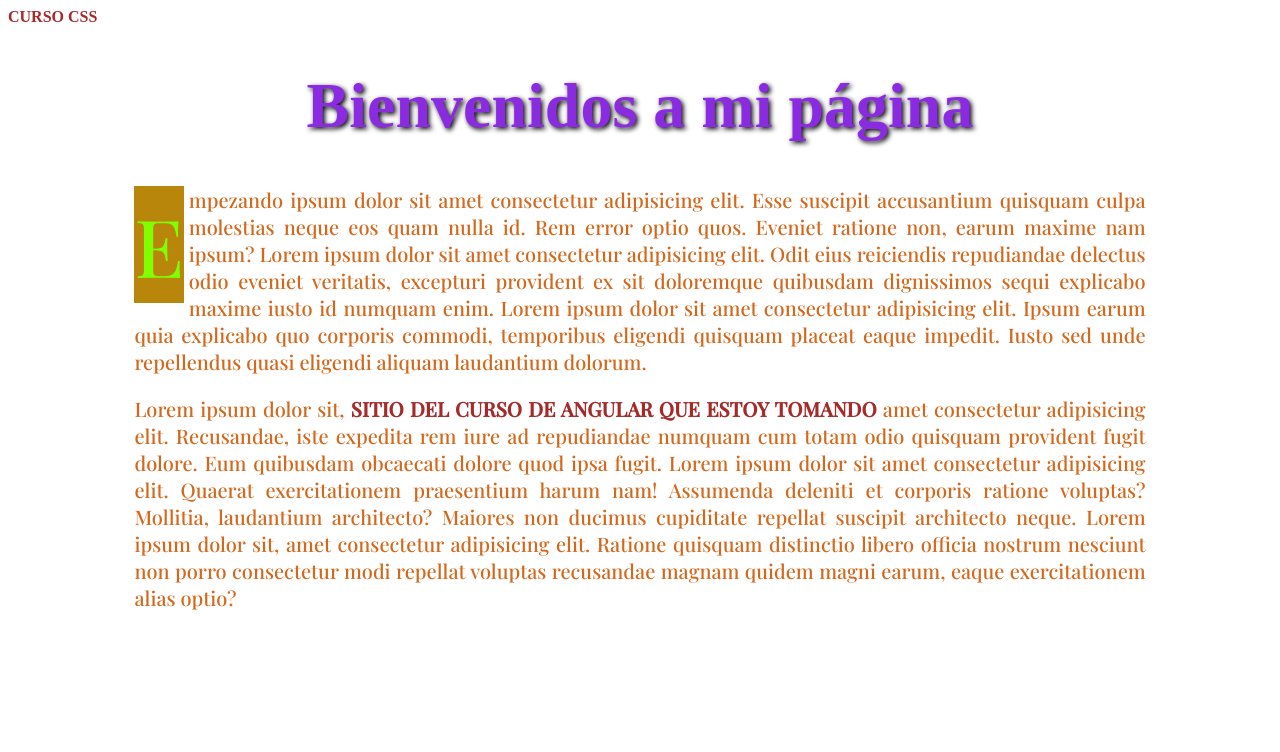
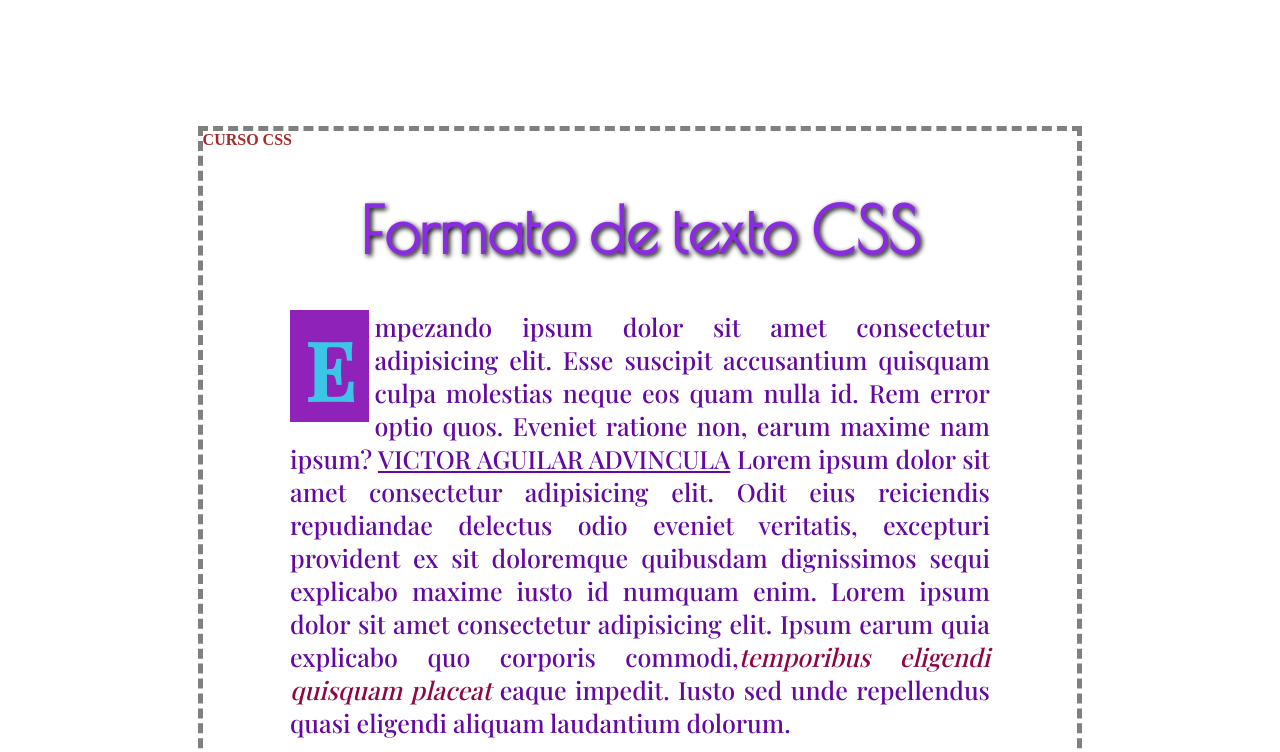
Before and after one commit to AdvinculaVictor/web-platform-static, a plain HTML site: page textoCss.html in a window 1280 px wide. Shown: the top 752 px of the page. Drawn offline with nearby package versions, Linux system fonts and the light colour scheme; a web font is replaced by a local one.

Commit message:
Change text style in textcss

```diff
--- a/styleTexto.css
+++ b/styleTexto.css
@@ -1,7 +1,14 @@
   @import url('https://fonts.googleapis.com/css2?family=Gentium+Book+Plus:ital@1&family=Playfair+Display:wght@500&display=swap');
+  /*@import url('https://fonts.googleapis.com/css2?family=Rubik+Puddles&display=swap');
+  @import url('https://fonts.googleapis.com/css2?family=Indie+Flower&display=swap'); */
+  @import url('https://fonts.googleapis.com/css2?family=Poiret+One&display=swap');
+  @import url('https://fonts.googleapis.com/css2?family=Parisienne&display=swap');
 
 h1{
-  font-family: 'Gentium Book Plus', serif;
+  /*font-family: 'Gentium Book Plus', serif;
+  font-family: 'Rubik Puddles', cursive;
+  font-family: 'Indie Flower', cursive;*/
+  font-family: 'Poiret One', cursive;
   font-size: 64px;
   text-align: center;
   color:blueviolet;
@@ -9,22 +16,25 @@ h1{
 }
 p{
   font-family: 'Playfair Display', serif;
-  font-size: 20px;
+  /* font-family: 'Parisienne', cursive; */
+  font-size: 25px;
   text-align: justify;
-  color:chocolate;
+  color:rgb(99, 8, 160);
   width: 80%;
   margin-left: auto;
   margin-right: auto;
 }
 p.capital::first-letter{
-  color:chartreuse;
+  color:rgb(60, 197, 231);
   font-size: 80px;
   float:left;
-  background-color: darkgoldenrod;
+  background-color: rgb(143, 35, 185);
   padding-top: 5px;
-  padding-bottom: 5px;
+  padding-right: 15px;
+  padding-left: 15px;
   margin-right: 5px;
-}
+  font-weight: bold;
+  }
 a{
   text-decoration:none;
   color: brown;
@@ -34,3 +44,21 @@ a{
 a:hover{
   color:cadetblue;
 }
+
+.underline{
+  text-decoration: underline;
+}
+
+.italic{
+  font-style: italic;
+  color: rgb(143, 6, 70);
+}
+
+.border{
+  border: 5px dashed gray;
+  /* margin-top: 10%;
+  margin-right: 15%;
+  margin-bottom: 10%;
+  margin-left: 15%; */
+  margin: 10% 15% 10% 15%;
+}
--- a/stylesCursoCSS.css
+++ b/stylesCursoCSS.css
@@ -9,6 +9,8 @@ body{
   font-family: 'Open Sans', sans-serif;
   font-family: 'Proza Libre', sans-serif;
   background-image: url("imagenes/tiguan.jpeg");
+  margin-left: 50px;
+  margin-right: 50px;
 }
 
 nav {
@@ -43,6 +45,7 @@ h1{
 }
 h2{
   color:rgb(60, 14, 145);
+  background-color: blanchedalmond;
 }
 #titulo {
   color:rgb(120, 42, 165);
@@ -64,7 +67,7 @@ h2.brown{
 }
 
 .rgba{
-  background-color: rgba(231, 142, 76, 0.3); /*canal alpha*/
+  background-color: rgba(231, 142, 76, 0.75); /*canal alpha*/
 }
 
 .hsl{
@@ -74,3 +77,14 @@ h2.brown{
 .hsla{
   background-color: hsla(120, 68%, 48%, 0.5); /*canal alpha*/
 }
+
+footer {
+  position: fixed;
+  left: 0;
+  bottom: 0;
+  width: 100%;
+  background-color: red;
+  color: white;
+  text-align: center;
+  padding: 14px 16px;
+}
--- a/textoCss.html
+++ b/textoCss.html
@@ -14,20 +14,21 @@
   <title>Ejercicio texto CSS</title>
 </head>
 <body>
+  <div class="border">
     <nav>
       <a href="cursocss.html">Curso CSS</a>
     </nav>
-  <h1>Bienvenidos a mi página</h1>
+    <h1>Formato de texto CSS</h1>
     <p class="capital">
-    Empezando ipsum dolor sit amet consectetur adipisicing elit. Esse suscipit accusantium quisquam culpa molestias neque eos quam nulla id. Rem error optio quos. Eveniet ratione non, earum maxime nam ipsum?
+      Empezando ipsum dolor sit amet consectetur adipisicing elit. Esse suscipit accusantium quisquam culpa molestias neque eos quam nulla id. Rem error optio quos. Eveniet ratione non, earum maxime nam ipsum? <span class="underline">VICTOR AGUILAR ADVINCULA</span>
       Lorem ipsum dolor sit amet consectetur adipisicing elit. Odit eius reiciendis repudiandae delectus odio eveniet veritatis, excepturi provident ex sit doloremque quibusdam dignissimos sequi explicabo maxime iusto id numquam enim.
-    Lorem ipsum dolor sit amet consectetur adipisicing elit. Ipsum earum quia explicabo quo corporis commodi, temporibus eligendi quisquam placeat eaque impedit. Iusto sed unde repellendus quasi eligendi aliquam laudantium dolorum.
+      Lorem ipsum dolor sit amet consectetur adipisicing elit. Ipsum earum quia explicabo quo corporis commodi,<span class="italic">temporibus eligendi quisquam placeat</span> eaque impedit. Iusto sed unde repellendus quasi eligendi aliquam laudantium dolorum.
     </p>
-
     <p>
       Lorem ipsum dolor sit, <a href="https://advinculacursoangular.azurewebsites.net">sitio del curso de angular que estoy tomando</a> amet consectetur adipisicing elit. Recusandae, iste expedita rem iure ad repudiandae numquam cum totam odio quisquam provident fugit dolore. Eum quibusdam obcaecati dolore quod ipsa fugit.
       Lorem ipsum dolor sit amet consectetur adipisicing elit. Quaerat exercitationem praesentium harum nam! Assumenda deleniti et corporis ratione voluptas? Mollitia, laudantium architecto? Maiores non ducimus cupiditate repellat suscipit architecto neque.
       Lorem ipsum dolor sit, amet consectetur adipisicing elit. Ratione quisquam distinctio libero officia nostrum nesciunt non porro consectetur modi repellat voluptas recusandae magnam quidem magni earum, eaque exercitationem alias optio?
     </p>
+  </div>
 </body>
 </html>
```
Also changed, not shown: cursocss.html (+1 -1 lines). Lines whose indentation alone changed are shown as unchanged.
